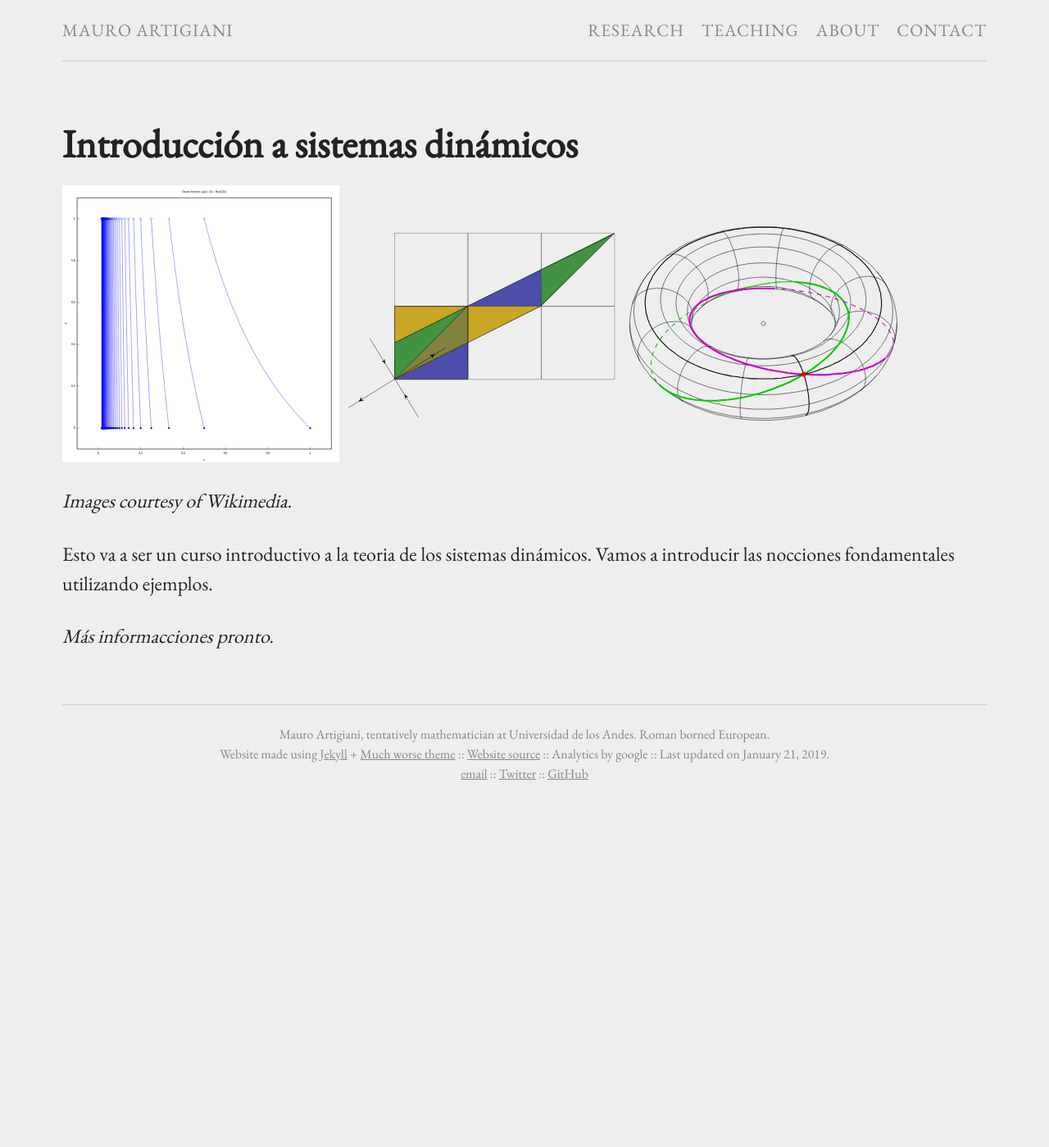
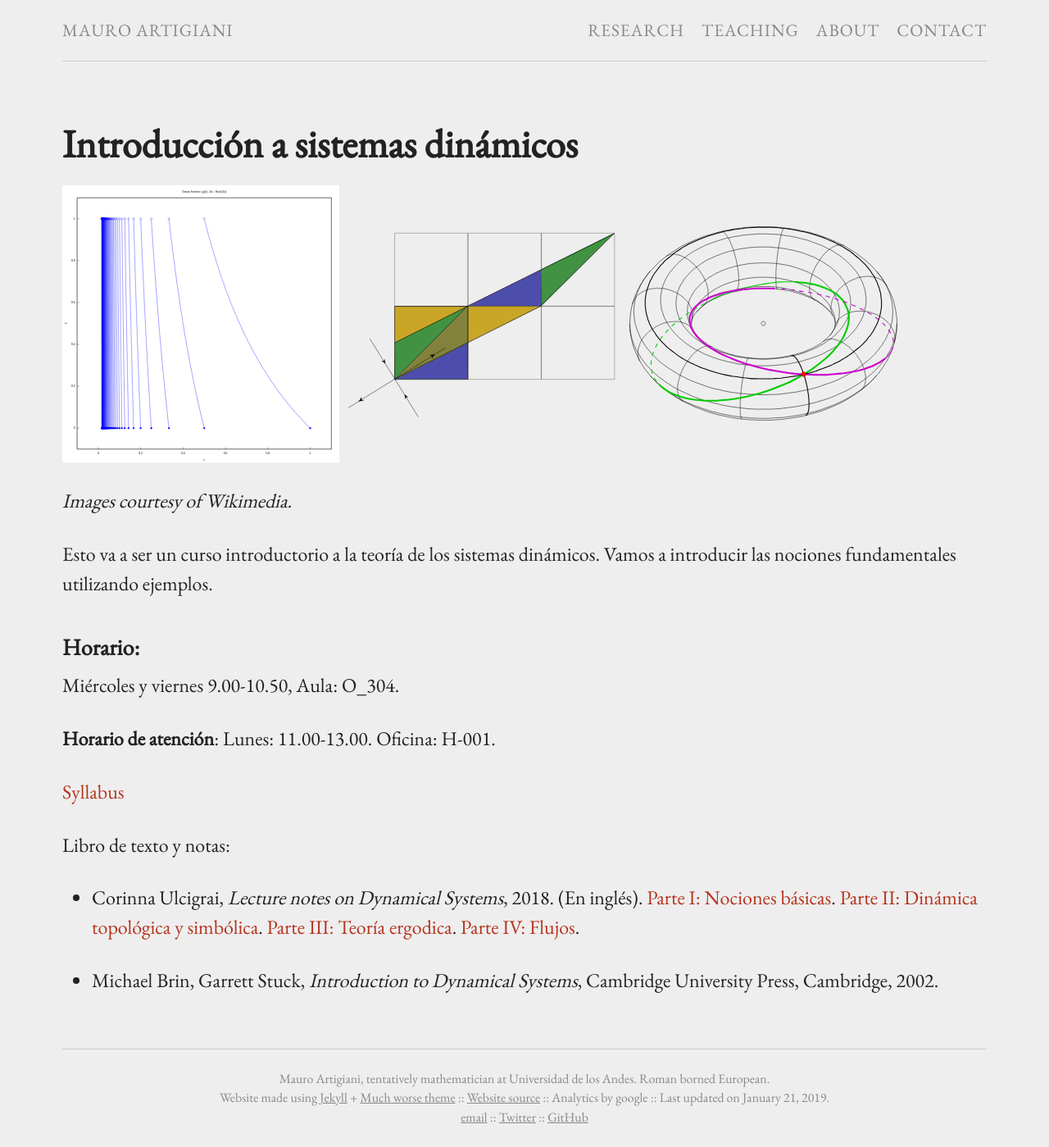
Before and after one commit to m-artigiani/m-artigiani.github.io, a Jekyll site: the page built from _pages/sisdin20191.md, in a window 1280 px wide. Shown: the whole page at 82% size. Built offline with Jekyll 4.4.1, drawn with Linux system fonts in a browser that asks for light colours; before the commit the page ends 979 px from its top, so only the background shows below that.

```diff
--- a/_config_dev.yml
+++ b/_config_dev.yml
@@ -16,8 +16,8 @@
 title: Mauro Artigiani
 email: m.artigiani@uniandes.edu.co
 description: >- # this means to ignore newlines until "baseurl:"
-  Mauro Artigiani, tentatively mathematician at Universidad de los Andes and full time procastinator.
-  Roman borned European.
+    Mauro Artigiani, tentatively mathematician at Universidad de los Andes.
+    Roman borned European.
 sourcecode: "https://github.com/m-artigiani/m-artigiani.github.io"
 
 baseurl: #"" # the subpath of your site, e.g. /blog
--- a/_pages/sisdin20191.md
+++ b/_pages/sisdin20191.md
@@ -17,7 +17,19 @@ image:
 </p>
 _Images courtesy of Wikimedia._
 
-Esto va a ser un curso introductivo a la teoria de los sistemas dinámicos.
-Vamos a introducir las nocciones fondamentales utilizando ejemplos.
+Esto va a ser un curso introductorio a la teoría de los sistemas dinámicos.
+Vamos a introducir las nociones fundamentales utilizando ejemplos.
 
-_Más informacciones pronto._
+### Horario:
+   Miércoles y viernes 9.00-10.50, Aula: O_304.
+
+**Horario de atención**:
+Lunes: 11.00-13.00. Oficina: H-001.
+
+[Syllabus](../../files/sylsisdin20191.pdf)
+
+Libro de texto y notas:
++ Corinna Ulcigrai, _Lecture notes on Dynamical Systems_, 2018. (En inglés). [Parte I: Nociones básicas](../../files/SisDin-Part1.pdf). [Parte II: Dinámica topológica y simbólica](../../files/SisDin-Part2.pdf). [Parte III: Teoría ergodica](../../files/SisDin-Part3.pdf). [Parte IV: Flujos](../../files/SisDin-Part4.pdf).
+
++ Michael Brin, Garrett Stuck, _Introduction to Dynamical
+Systems_, Cambridge University Press, Cambridge, 2002.
```
Also changed, not shown: other parts of _pages/sisdin20191.md (+1 -1 lines), _pages/calculo2018.md (deleted, +0 -26 lines), _pages/calculo20191.md (added, +27 -0 lines), teaching.md (+4 -2 lines), 11 other files.
